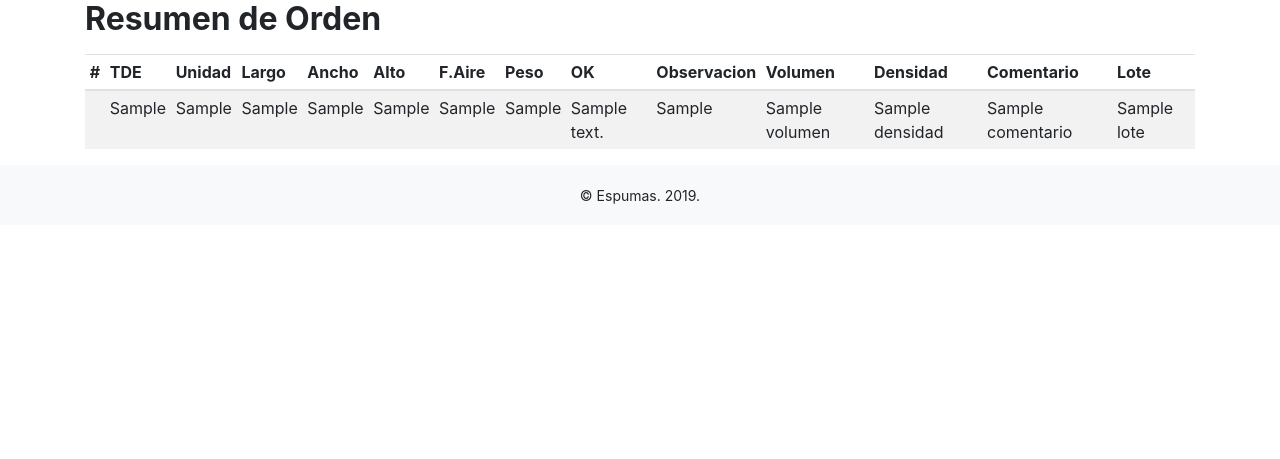
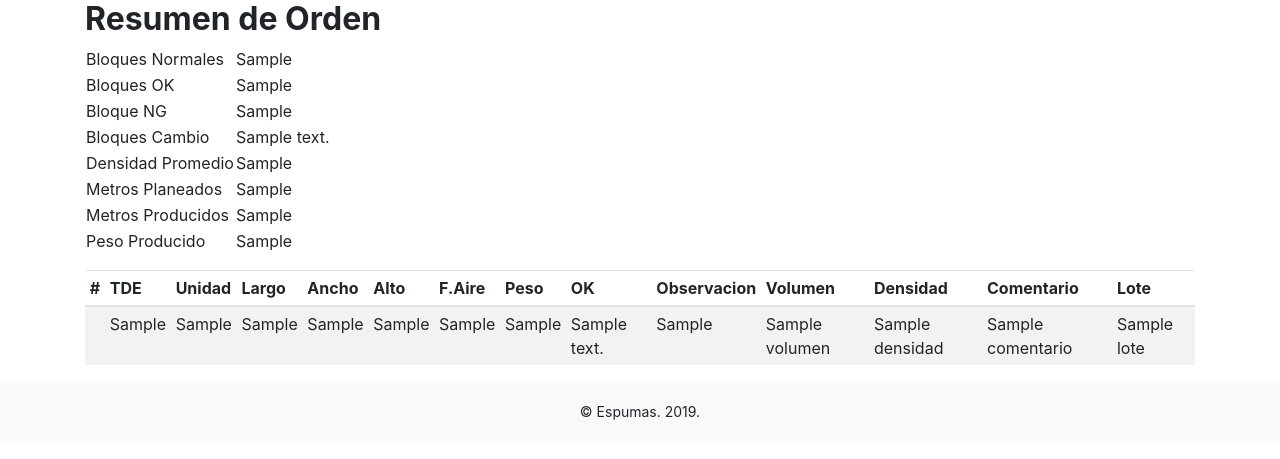
Before and after one commit to Alvarogarcia91/karmaprodv5, a Django app: template corrida/templates/ordenes/corrida_producida.html in a window 1280 px wide. Shown: the part 129-588 px from the top of the page. Run offline with Django 3.2, Linux system fonts and the light colour scheme; the template is opened without the code that fills it: most values are stand-ins (such as "Sample title", 1, 10 or a date in 2020); some libraries are stand-ins or nearby versions.

Commit message:
Added resumen to corrida_producida

```diff
--- a/corrida/templates/ordenes/corrida_producida.html
+++ b/corrida/templates/ordenes/corrida_producida.html
@@ -5,7 +5,42 @@
 
 Resumen de Orden </h2></b>
 
-
+<table>
+  <tbody>
+    <tr>
+      <td>Bloques Normales</td>
+      <td>{{resumen.bloques_normales}}</td>
+    </tr>
+    <tr>
+      <td>Bloques OK</td>
+      <td>{{resumen.bloques_ok}}</td>
+    </tr>
+    <tr>
+      <td>Bloque NG</td>
+      <td>{{resumen.bloques_ng}}</td>
+    </tr>
+    <tr>
+      <td>Bloques Cambio</td>
+      <td>{{resumen.bloques_cambio}}</td>
+    </tr>
+    <tr>
+      <td>Densidad Promedio</td>
+      <td>{{resumen.densidad_promedio}}</td>
+    </tr>
+    <tr>
+      <td>Metros Planeados</td>
+      <td>{{resumen.metros_planeados}}</td>
+    </tr>
+    <tr>
+      <td>Metros Producidos</td>
+      <td>{{resumen.metros_producidos}}</td>
+    </tr>
+    <tr>
+      <td>Peso Producido</td>
+      <td>{{resumen.peso_producido}}</td>
+    </tr>
+  </tbody>
+</table>
 
 <p>
 
--- a/corrida/views.py
+++ b/corrida/views.py
@@ -273,8 +273,8 @@ def corrida_producida(request,corrida_id):
 	resumen['peso_producido'] = str(bloques_producidos.aggregate(Sum('peso_caliente'))['peso_caliente__sum'])
 	print(resumen)
 	context ={
-		'bloques_producidos': bloques_producidos
-
+		'bloques_producidos': bloques_producidos,
+		'resumen': resumen
 	}
 	return render(request ,'ordenes/corrida_producida.html' ,context )
 
```
Also changed, not shown: corrida/models.py (+13 -13 lines).
